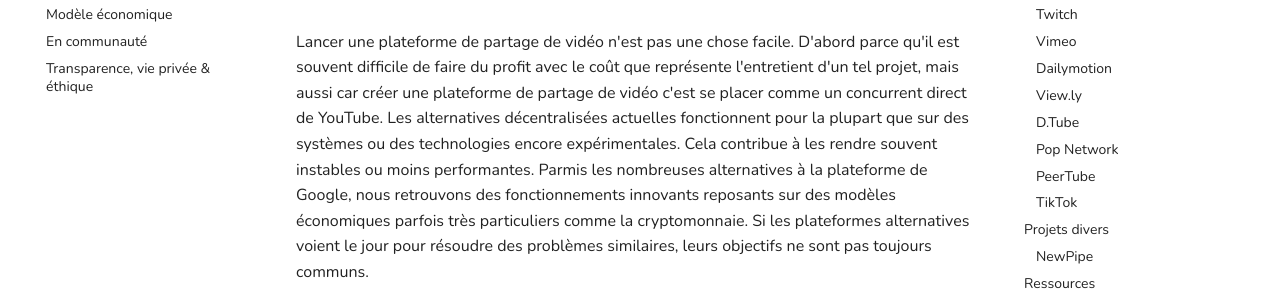
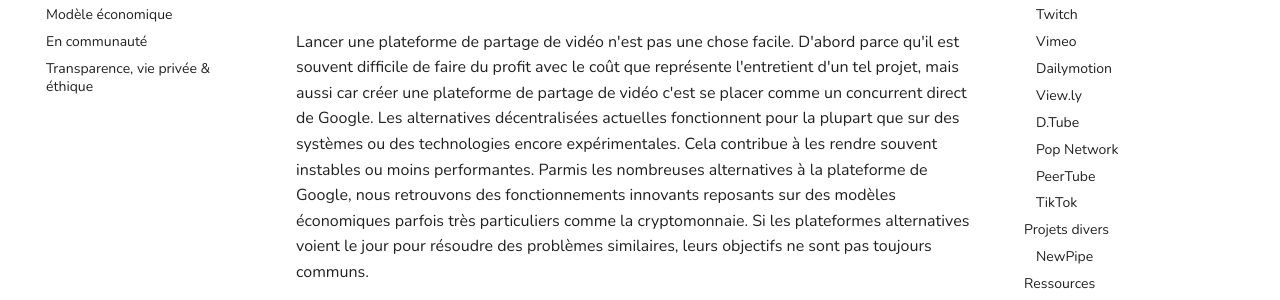
Before and after one commit to sundowndev/livre-blanc-video, an MkDocs documentation site: the page built from docs/tomorrow/alternatives.md, in a window 1280 px wide and 900 px high. Shown: the part 198-498 px from the top of the window. Built offline with MkDocs 1.6.1 and Material for MkDocs 9.7.7, drawn with Linux system fonts in a browser that asks for light colours.

```diff
--- a/docs/tomorrow/alternatives.md
+++ b/docs/tomorrow/alternatives.md
@@ -1,4 +1,4 @@
-Lancer une plateforme de partage de vidéo n'est pas une chose facile. D'abord parce qu'il est souvent difficile de faire du profit avec le coût que représente l'entretient d'un tel projet, mais aussi car créer une plateforme de partage de vidéo c'est se placer comme un concurrent direct de YouTube. Les alternatives décentralisées actuelles fonctionnent pour la plupart que sur des systèmes ou des technologies encore expérimentales. Cela contribue à les rendre souvent instables ou moins performantes. Parmis les nombreuses alternatives à la plateforme de Google, nous retrouvons des fonctionnements innovants reposants sur des modèles économiques parfois très particuliers comme la cryptomonnaie. Si les plateformes alternatives voient le jour pour résoudre des problèmes similaires, leurs objectifs ne sont pas toujours communs.
+Lancer une plateforme de partage de vidéo n'est pas une chose facile. D'abord parce qu'il est souvent difficile de faire du profit avec le coût que représente l'entretient d'un tel projet, mais aussi car créer une plateforme de partage de vidéo c'est se placer comme un concurrent direct de Google. Les alternatives décentralisées actuelles fonctionnent pour la plupart que sur des systèmes ou des technologies encore expérimentales. Cela contribue à les rendre souvent instables ou moins performantes. Parmis les nombreuses alternatives à la plateforme de Google, nous retrouvons des fonctionnements innovants reposants sur des modèles économiques parfois très particuliers comme la cryptomonnaie. Si les plateformes alternatives voient le jour pour résoudre des problèmes similaires, leurs objectifs ne sont pas toujours communs.
 
 ### Plateformes
 
```
Also changed, not shown: docs/tomorrow/business-model.md (+2 -0 lines).
